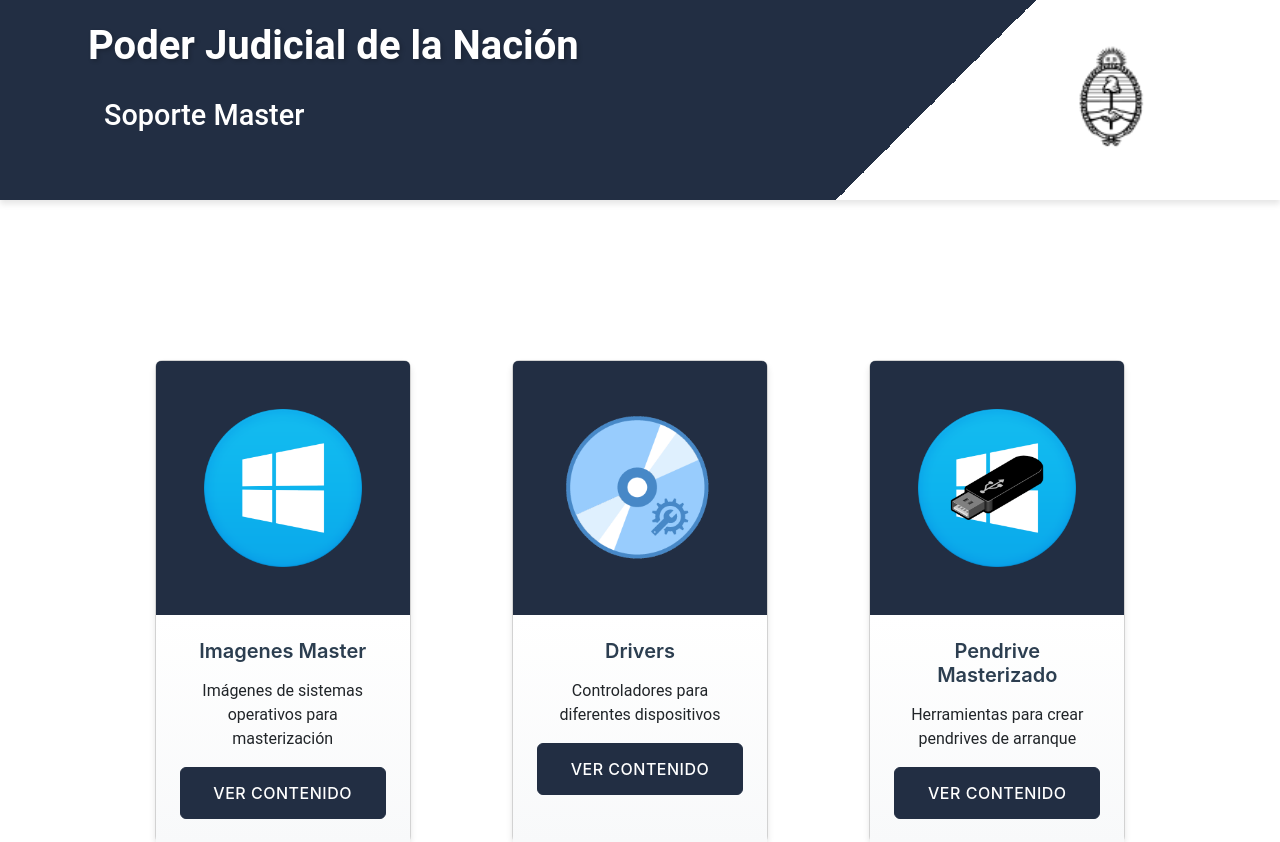
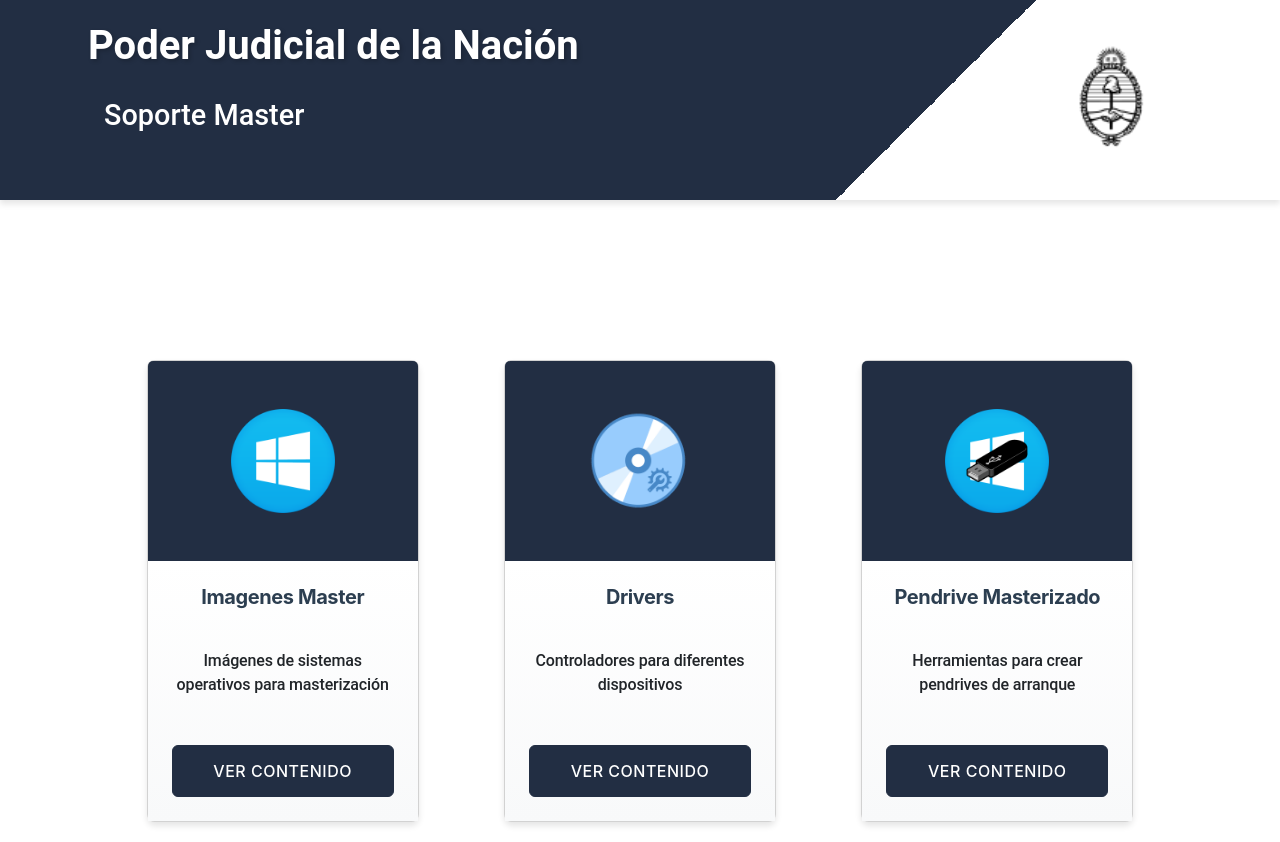
Before and after one commit to TadeoLeonFerenese/SoporteMaster-react, a React (Vite) app: page /Home in a window 1280 px wide. Shown: the top 842 px of the page. Built offline with nearby package versions, Linux system fonts and the light colour scheme.

Commit message:
Modifique las Cards para que el contenido se vea Simetrico

```diff
--- a/src/Styles/Card.css
+++ b/src/Styles/Card.css
@@ -1,16 +1,21 @@
 .card {
-  width: 16rem;
+  width: 17rem;
+  min-height: 100%; /* Added fixed height */
   margin: var(--spacing-md);
   transition: var(--transition-normal);
   border-radius: var(--border-radius-md);
   box-shadow: var(--shadow-md);
   font-family: var(--font-family);
+  display: flex;
+  flex-direction: column;
 }
 
 img {
   background-color: var(--primary-color);
   padding: var(--spacing-md) !important;
   transition: var(--transition-normal);
+  height: 200px; /* Fixed height for images */
+  object-fit: contain;
 }
 
 .card .btn-primary {
@@ -26,10 +31,17 @@
 }
 
 .card-title {
-  font-weight: 600;
+  font-weight: 700; /* Increased weight for more robust appearance */
   margin-bottom: 1rem;
   color: #2c3e50;
   font-family: "Inter", "Helvetica Neue", Arial, sans-serif;
+  height: 3rem; /* Fixed height for titles */
+  overflow: hidden;
+  display: -webkit-box;
+  line-clamp: 2; /* Standard property - limited browser support */
+  -webkit-line-clamp: 2; /* Vendor prefix for WebKit browsers */
+  -webkit-box-orient: vertical;
+  letter-spacing: -0.02em; /* Improved readability */
 }
 
 .btn-primary,
@@ -44,12 +56,12 @@
 }
 
 .cards-container {
-  display: flex;
-  flex-wrap: wrap;
-  justify-content: center;
+  display: grid;
+  grid-template-columns: repeat(auto-fill, minmax(16rem, 1fr));
   gap: 2rem;
   max-width: 1200px;
   margin: 0 auto;
+  padding: 1rem;
 }
 
 img {
@@ -65,12 +77,22 @@
 .card-body {
   padding: 1.5rem;
   background: linear-gradient(to bottom, #ffffff, #f8f9fa);
+  flex: 1;
+  display: flex;
+  flex-direction: column;
 }
 
-.card-title {
-  font-weight: 600;
+.card-text {
+  flex: 1;
+  height: 4.5rem; /* Fixed height for description */
+  overflow: hidden;
+  display: -webkit-box;
+  line-clamp: 3; /* Standard property */
+  -webkit-line-clamp: 3; /* Vendor prefix for WebKit browsers */
+  -webkit-box-orient: vertical;
   margin-bottom: 1rem;
-  color: #2c3e50;
+  font-weight: 500; /* Added weight for more robust text */
+  letter-spacing: -0.01em; /* Improved readability */
 }
 
 .btn-primary {
@@ -80,6 +102,7 @@
   text-transform: uppercase;
   letter-spacing: 0.5px;
   transition: all 0.3s;
+  margin-top: auto;
 }
 
 .btn-primary:hover {
```
